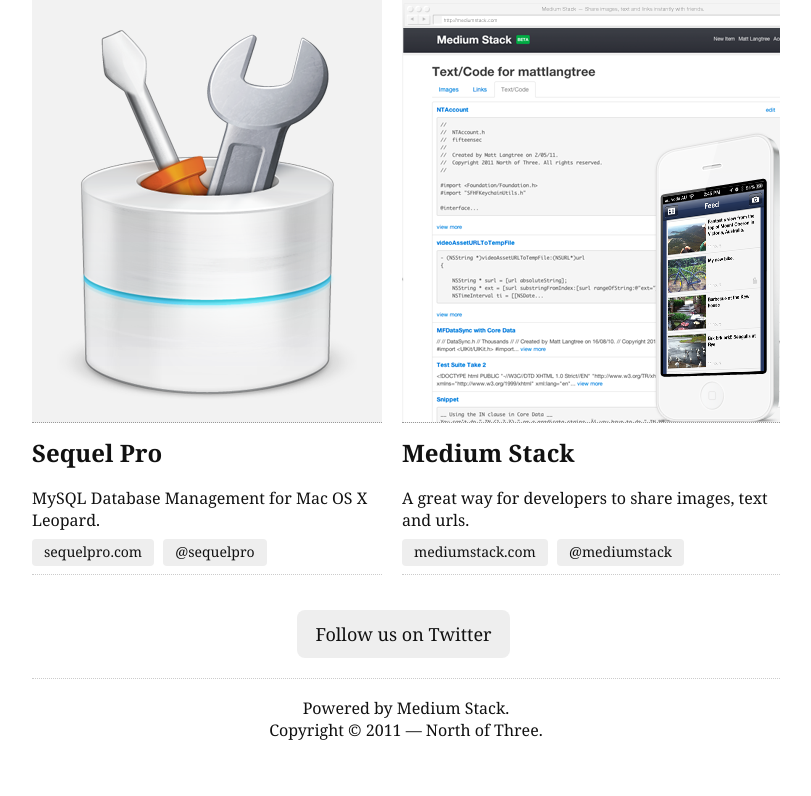
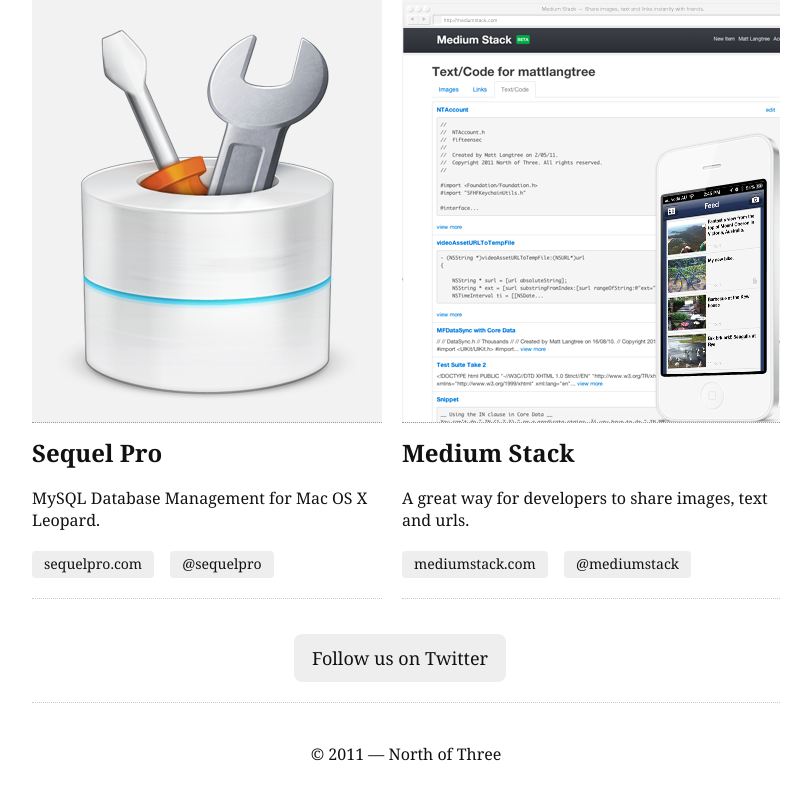
Before and after one commit to mattlangtree/northofthree.github.io, a PHP site: page / in a window 1280 px wide. Shown: the part 266-1062 px from the top of the page, without its empty margins (234-1045 px from the left). Before the commit the page ends 1006 px from the top, so only its background shows below. Run offline with PHP 8.4, Linux system fonts and the light colour scheme.

Commit message:
New design changes
git-svn-id: https://nof3.springloops.com/source/northofthree/trunk@12 336c6bb2-501c-45ac-a62c-0dffd56cd18d

```diff
--- a/index.php
+++ b/index.php
@@ -61,8 +61,7 @@
 		</heading>
 		<div class="clr"></div>
         <footer>
-            Powered by <a href="http://www.mediumstack.com/" target="_blank">Medium Stack</a>.
-            <br />Copyright &copy; 2011 &mdash; North of Three.
+            <br />&copy; 2011 &mdash; North of Three
         </footer>
 	</div>
 </div>
--- a/main.css
+++ b/main.css
@@ -189,7 +189,7 @@
     display: inline-block;
     padding: 3px 12px 5px;
     font-size: 14px;
-    margin-right: 5px;
+    margin-right: 12px;
     border-radius: 4px;
     -moz-border-radius: 4px;
     -webkit-border-radius: 4px;
@@ -203,3 +203,8 @@
     margin-top: 18px;
     text-align: center;
 }
+.actionlinks {
+	display: block;
+	padding-top: 12px;
+	padding-bottom: 12px;
+}
```
